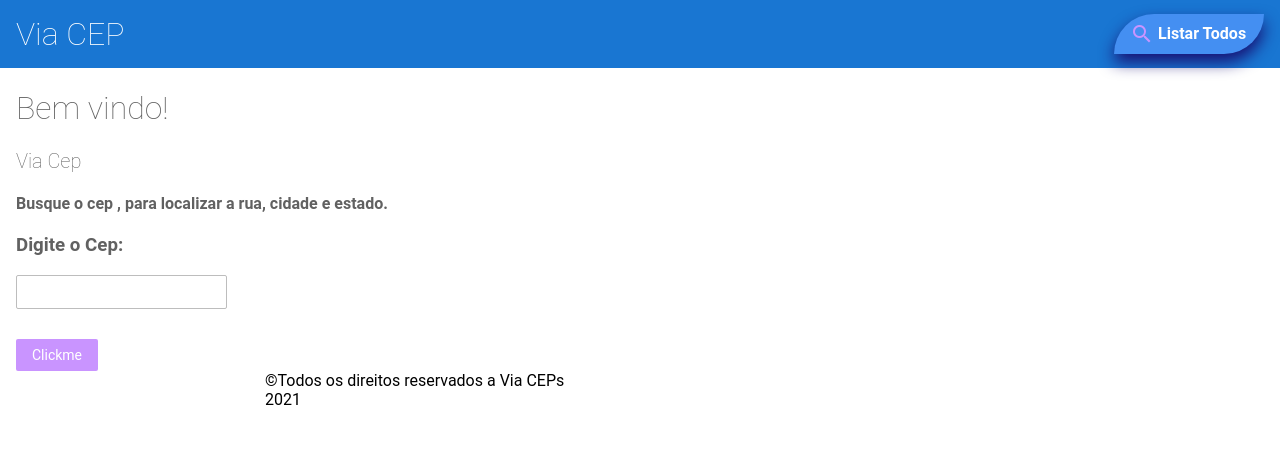
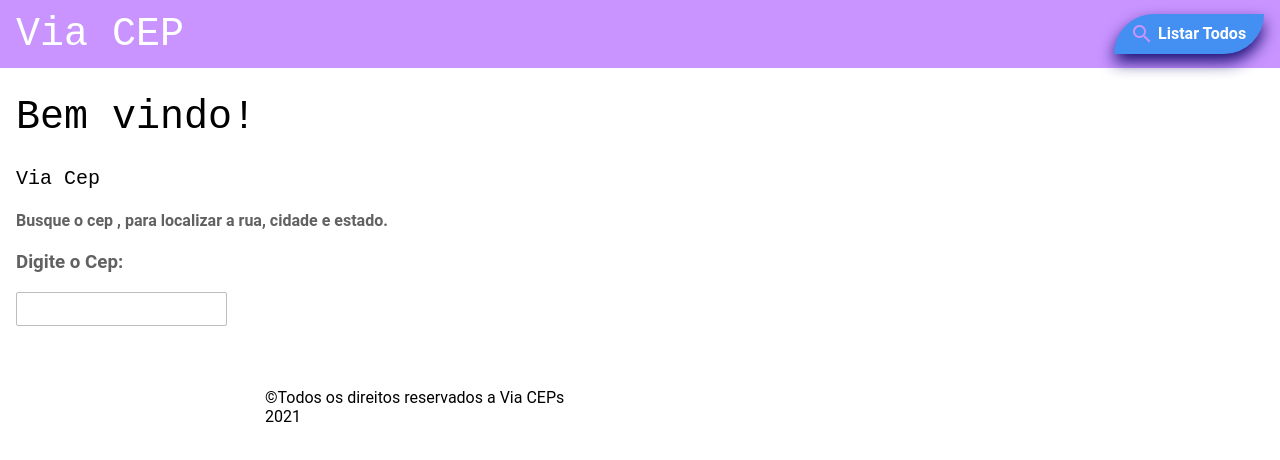
Before and after one commit to StefanyEdu/AnySty-Front, an Angular app: page / in a window 1280 px wide. Shown: the top 460 px of the page. Built offline with nearby package versions, Linux system fonts and the light colour scheme.

Commit message:
1 file modified

```diff
--- a/src/styles.css
+++ b/src/styles.css
@@ -22,12 +22,16 @@ router-outlet + *  {
 /* Text */
 
 h1 {
-  font-size: 32px;
+  font-size: 40px;
+  font-family: 'Courier New', Courier, monospace;
+  color: black;
 
 }
 
 h2 {
   font-size: 20px;
+  font-family: 'Courier New', Courier, monospace;
+  color: black;
 }
 
 h1, h2 {
@@ -76,7 +80,7 @@ label {
   border-radius: 2px;
   font-size: 14px;
   cursor: pointer;
-  background-color:#c994ff;
+  background-color:white;
   color: white;
   border: none;
 }
@@ -108,7 +112,7 @@ label {
 app-top-bar {
   width: 100%;
   height: 68px;
-  background-color: #1976d2;
+  background-color: #c994ff;
   padding: 16px;
   display: flex;
   flex-direction: row;
```
